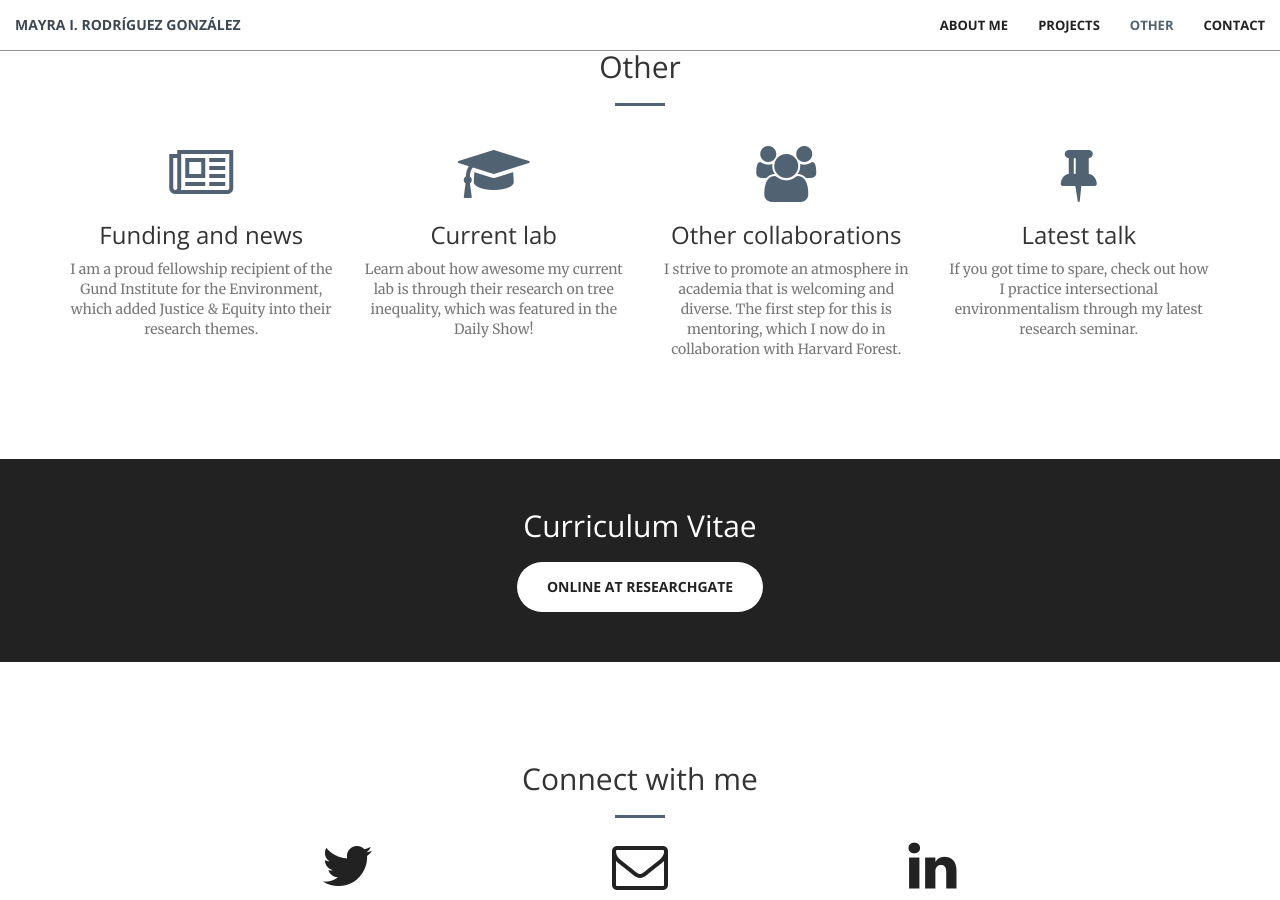
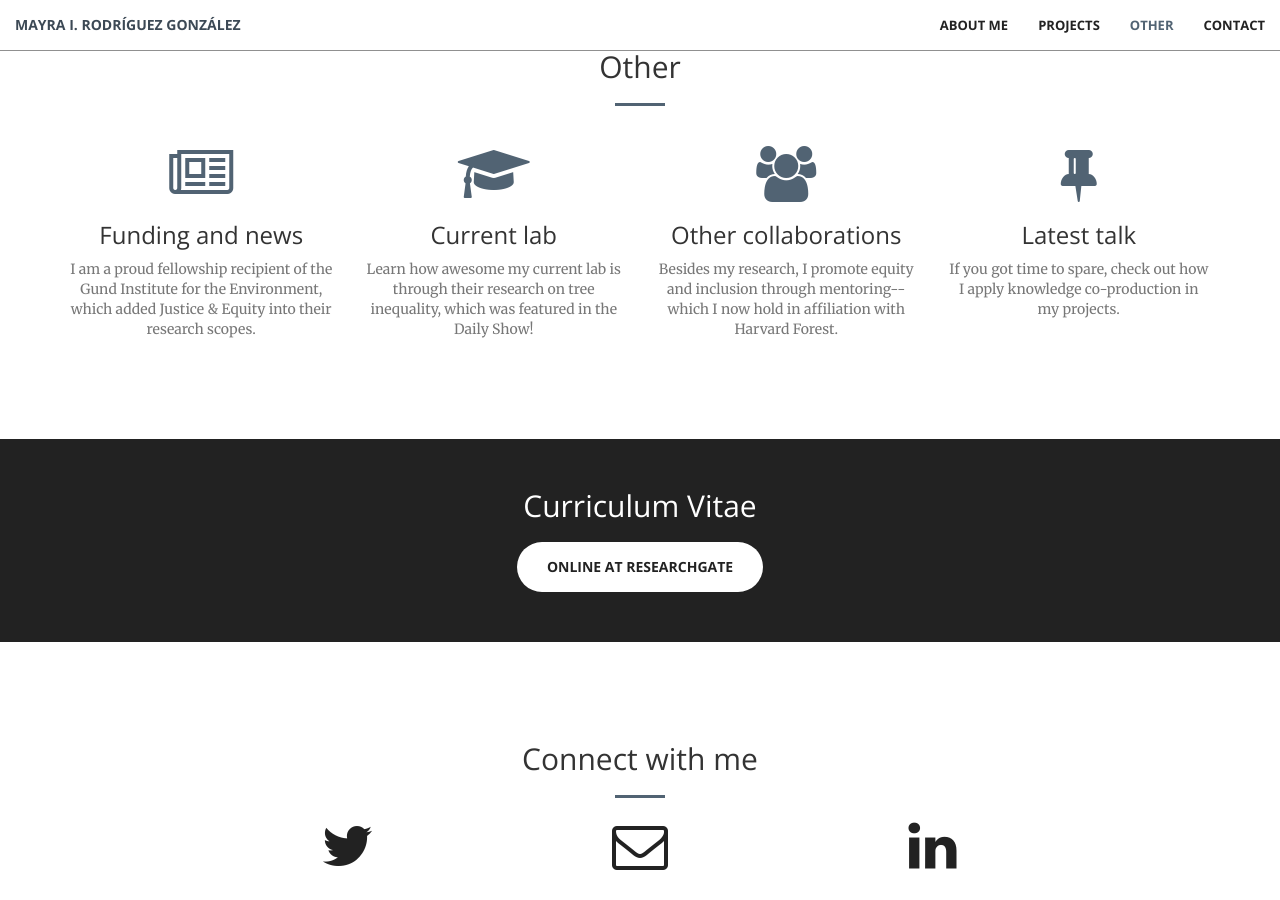
Before and after one commit to RodriguezMayraI/RodriguezMayraI.github.io, a Jekyll site: the page built from index.html, in a window 1280 px wide and 900 px high, scrolled down 1987 px. Built offline with Jekyll 4.4.1, drawn with Linux system fonts in a browser that asks for light colours.

Commit message:
Update services.html

```diff
--- a/_includes/services.html
+++ b/_includes/services.html
@@ -13,28 +13,28 @@
                 <div class="service-box">
                     <i class="fa fa-4x fa-newspaper-o wow bounceIn text-primary"></i>
                     <h3>Funding and news</h3>
-                    <a href="https://www.uvm.edu/news/gund/gund-institute-announces-2021-fellowship-recipients" class="text-muted" target="_blank">I am a proud fellowship recipient of the Gund Institute for the Environment, which added Justice & Equity into their research themes.</a>
+                    <a href="https://www.uvm.edu/news/gund/gund-institute-announces-2021-fellowship-recipients" class="text-muted" target="_blank">I am a proud fellowship recipient of the Gund Institute for the Environment, which added Justice & Equity into their research scopes.</a>
                 </div>
             </div>
             <div class="col-lg-3 col-md-6 text-center">
                 <div class="service-box">
                     <i class="fa fa-4x fa-graduation-cap wow bounceIn text-primary" data-wow-delay=".2s"></i>
                     <h3>Current lab</h3>
-                    <a href="https://www.youtube.com/watch?v=A3g_ohl8WcI" class="text-muted" target="_blank">Learn about how awesome my current lab is through their research on tree inequality, which was featured in the Daily Show!</a>
+                    <a href="https://www.youtube.com/watch?v=A3g_ohl8WcI" class="text-muted" target="_blank">Learn how awesome my current lab is through their research on tree inequality, which was featured in the Daily Show!</a>
                 </div>
             </div>
             <div class="col-lg-3 col-md-6 text-center">
                 <div class="service-box">
                     <i class="fa fa-4x fa-users wow bounceIn text-primary" data-wow-delay=".1s"></i>
                     <h3>Other collaborations</h3>
-                    <a href="https://harvardforest.fas.harvard.edu/people" class="text-muted" target="_blank">I strive to promote an atmosphere in academia that is welcoming and diverse. The first step for this is mentoring, which I now do in collaboration with Harvard Forest.</a>
+                    <a href="https://harvardforest.fas.harvard.edu/people" class="text-muted" target="_blank">Besides my research, I promote equity and inclusion through mentoring--which I now hold in affiliation with Harvard Forest.</a>
                 </div>
             </div>
             <div class="col-lg-3 col-md-6 text-center">
                 <div class="service-box">
                     <i class="fa fa-4x fa-thumb-tack wow bounceIn text-primary" data-wow-delay=".3s"></i>
                     <h3>Latest talk</h3>
-                    <a href="https://drive.google.com/file/d/1KmzaNwm7s8aQU75MvA1DJi9PNspx25-d/view?usp=sharing" class="text-muted" target="_blank">If you got time to spare, check out how I practice intersectional environmentalism through my latest research seminar.</a>
+                    <a href="https://drive.google.com/file/d/1stxhLJ-zmpd85psV5NImuGZwH8PNQK8c/view?usp=sharing" class="text-muted" target="_blank">If you got time to spare, check out how I apply knowledge co-production in my projects.</a>
                 </div>
             </div>
         </div>
```
